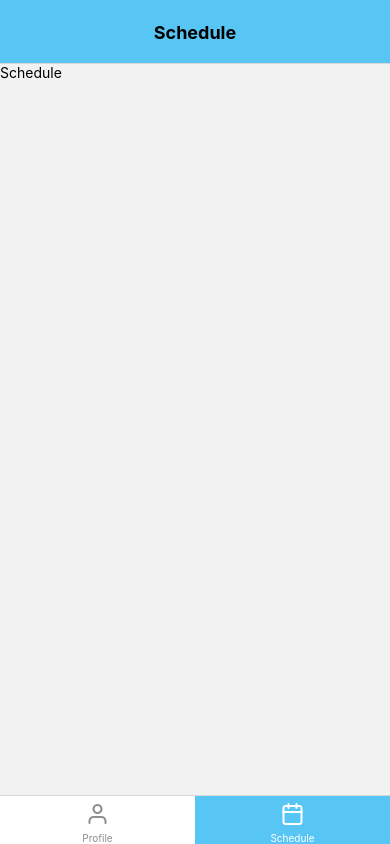
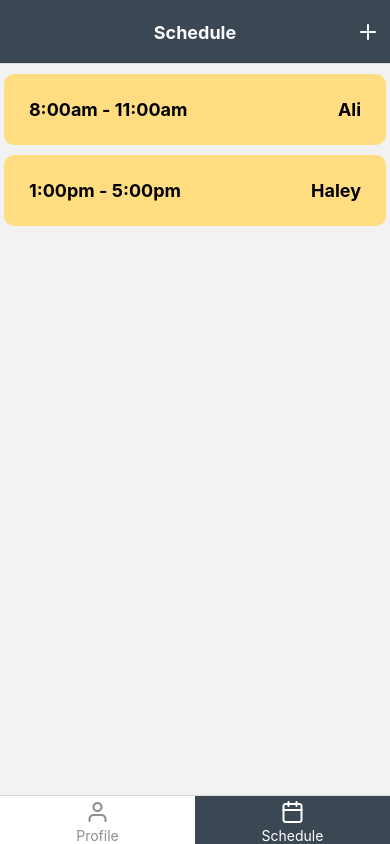
Before and after one commit to rcski77/nannyhelper, a React Native app: screen /Schedule in a window 390 px wide. Built offline with nearby package versions, Linux system fonts and the light colour scheme.

Commit message:
tested schedule slots

```diff
--- a/App.js
+++ b/App.js
@@ -17,15 +17,16 @@ export default function App() {
         initialRouteName="Profile"
         screenOptions={{
           headerStyle: {
-            backgroundColor: "#58c6f5",
+            backgroundColor: "#3c4754",
           },
-          headerTintColor: "#000",
+          headerTintColor: "#fff",
           headerTitleAlign: "center",
           headerTitleStyle: {
             fontWeight: "bold",
           },
-          tabBarActiveBackgroundColor: "#58c6f5",
+          tabBarActiveBackgroundColor: "#3c4754",
           tabBarActiveTintColor: "#fff",
+          tabBarLabelStyle: {fontSize: 14}
         }}
       >
         <Tab.Screen
--- a/screens/Schedule.js
+++ b/screens/Schedule.js
@@ -3,26 +3,102 @@ import {
   StyleSheet,
   Text,
   View,
-  Keyboard,
-  TouchableWithoutFeedback,
   SafeAreaView,
+  TouchableHighlight,
   TouchableOpacity,
 } from "react-native";
+import { FlatList } from "react-native-gesture-handler";
+import { Feather } from "@expo/vector-icons";
 
 const Schedule = ({ route, navigation }) => {
+
+  //display heading and navigation
+  useEffect(() => {
+    navigation.setOptions({
+      headerRight: () => (
+        <TouchableOpacity
+        >
+          <Feather
+            style={styles.navButtons}
+            name="plus"
+            size={24}
+          />
+        </TouchableOpacity>
+      )
+    });
+  });
+
+  const [scheduleSlots, setScheduleSlots] = useState([]);
+
+  const testSchedule = [
+    {
+      startTime: "8:00am",
+      endTime: "11:00am",
+      sitter: "Ali",
+    },
+    {
+      startTime: "1:00pm",
+      endTime: "5:00pm",
+      sitter: "Haley",
+    },
+  ];
+
+  useEffect(() => {
+    setScheduleSlots(testSchedule);
+  }, []);
+
+  const renderItem = ({ index, item }) => {
+    return (
+      <TouchableHighlight
+        style={styles.scheduleSlots}
+        underlayColor="#fff"
+        activeOpacity={0.6}
+        onPress={() => {
+          console.log("You pressed a button");
+        }}
+      >
+        <View>
+          <View style={{ flex: 1, flexDirection: "row", justifyContent: "space-between" }}>
+            <Text style={styles.scheduleText}>
+              {item.startTime} - {item.endTime}
+            </Text>
+            <Text style={styles.scheduleText}>{item.sitter}</Text>
+          </View>
+        </View>
+      </TouchableHighlight>
+    );
+  };
+
   return (
     <SafeAreaView style={styles.container}>
       <View>
-        <Text>Schedule</Text>
+        <FlatList data={scheduleSlots} renderItem={renderItem} />
       </View>
     </SafeAreaView>
   );
 };
 
 const styles = StyleSheet.create({
-    container: {
-        flex: 1,
-    }
+  container: {
+    flex: 1,
+  },
+  scheduleSlots: {
+    width: "98%",
+    backgroundColor: "#ffdd80",
+    alignSelf: "center",
+    padding: 20,
+    marginTop: 10,
+    borderRadius: 10,
+  },
+  scheduleText: {
+    fontWeight: "bold",
+    fontSize: 18,
+    margin: 5,
+  },
+  navButtons: {
+    color: "white",
+    margin: 10,
+  }
 });
 
 export default Schedule;
```
